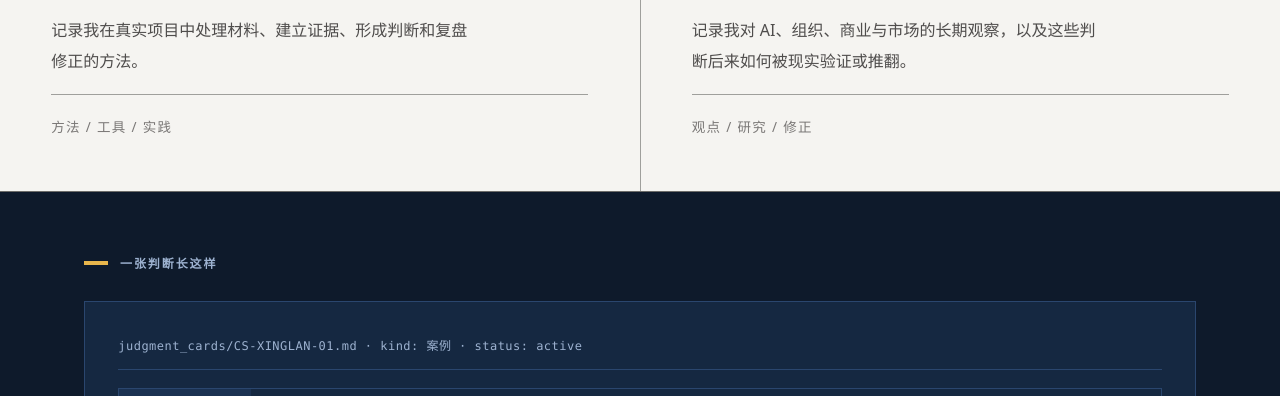
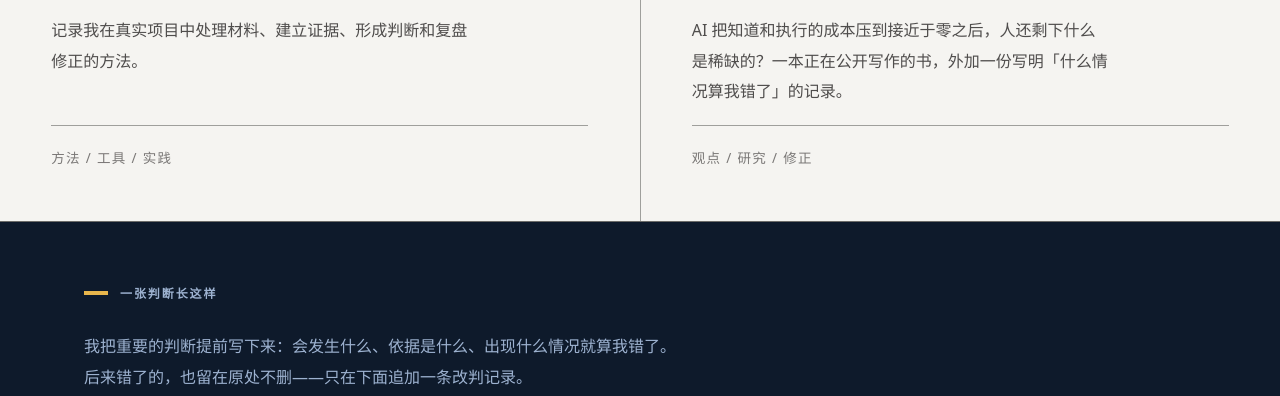
Before and after one commit to tommy-wangbot/tommywang.cn, an Astro site in the folder site/: page / in a window 1280 px wide. Shown: the part 556-952 px from the top of the page. Built offline with nearby package versions, Linux system fonts and the light colour scheme; Astro itself is replaced by a stand-in of ours.

Commit message:
feat(v2): 首页文案去术语化，账本说明人话化，变动卡号升序

```diff
--- a/site/src/pages/index.astro
+++ b/site/src/pages/index.astro
@@ -17,7 +17,7 @@ const doors = [
     path: '/research/',
     title: '研究与判断',
     keys: '观点 / 研究 / 修正',
-    desc: '记录我对 AI、组织、商业与市场的长期观察，以及这些判断后来如何被现实验证或推翻。',
+    desc: 'AI 把知道和执行的成本压到接近于零之后，人还剩下什么是稀缺的？一本正在公开写作的书，外加一份写明「什么情况算我错了」的记录。',
   },
 ];
 ---
@@ -48,10 +48,13 @@ const doors = [
   <section class="home-ledger dark" aria-labelledby="home-card-h">
     <div class="inner">
       <p class="kicker" id="home-card-h">一张判断长这样</p>
+      <p class="card-note-in">
+        我把重要的判断提前写下来：会发生什么、依据是什么、出现什么情况就算我错了。
+        后来错了的，也留在原处不删——只在下面追加一条改判记录。
+      </p>
       <JudgmentCard id="CS-XINGLAN-01" />
       <p class="card-note-out">
-        每张卡都写明依据、置信度和失效条件，改判追加记录、不删旧版 →
-        <a href="/research/ledger/">公开判断记录</a>
+        全部记录 → <a href="/research/ledger/">公开判断记录</a>
       </p>
     </div>
   </section>
@@ -74,3 +77,13 @@ const doors = [
     </div>
   </section>
 </BaseLayout>
+
+<style>
+  .home-ledger .card-note-in {
+    margin: var(--half) 0 var(--leading);
+    font-size: 16px;
+    line-height: 1.95;
+    color: var(--dim);
+    max-width: 38em;
+  }
+</style>
--- a/site/src/pages/research/index.astro
+++ b/site/src/pages/research/index.astro
@@ -33,11 +33,12 @@ for (const r of ledgerChanges()) {
   grouped.set(r.date, rows);
 }
 const changes = [...grouped.entries()].slice(0, 3).map(([date, rows]) => {
+  const sorted = rows.slice().sort((a, b) => (a.card < b.card ? -1 : 1));
   if (rows.length > 1) {
     return {
       date,
       delta: `新增 ${rows.length} 张`,
-      note: `${rows.map((r) => r.card).join('、')} 首次立卡，置信度 ${rows
+      note: `${sorted.map((r) => r.card).join('、')} 首次立卡，置信度 ${sorted
         .map((r) => r.confidence.toFixed(2))
         .join(' / ')}。`,
     };
```
